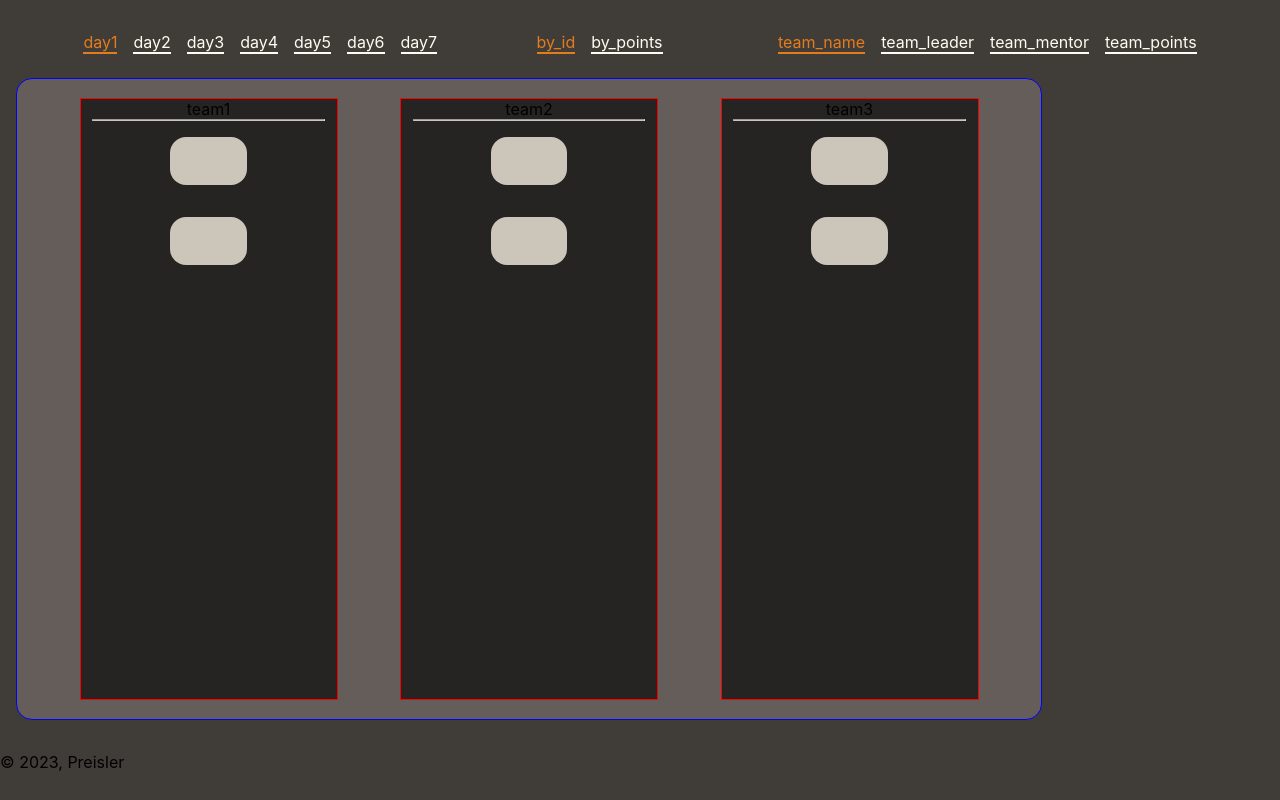
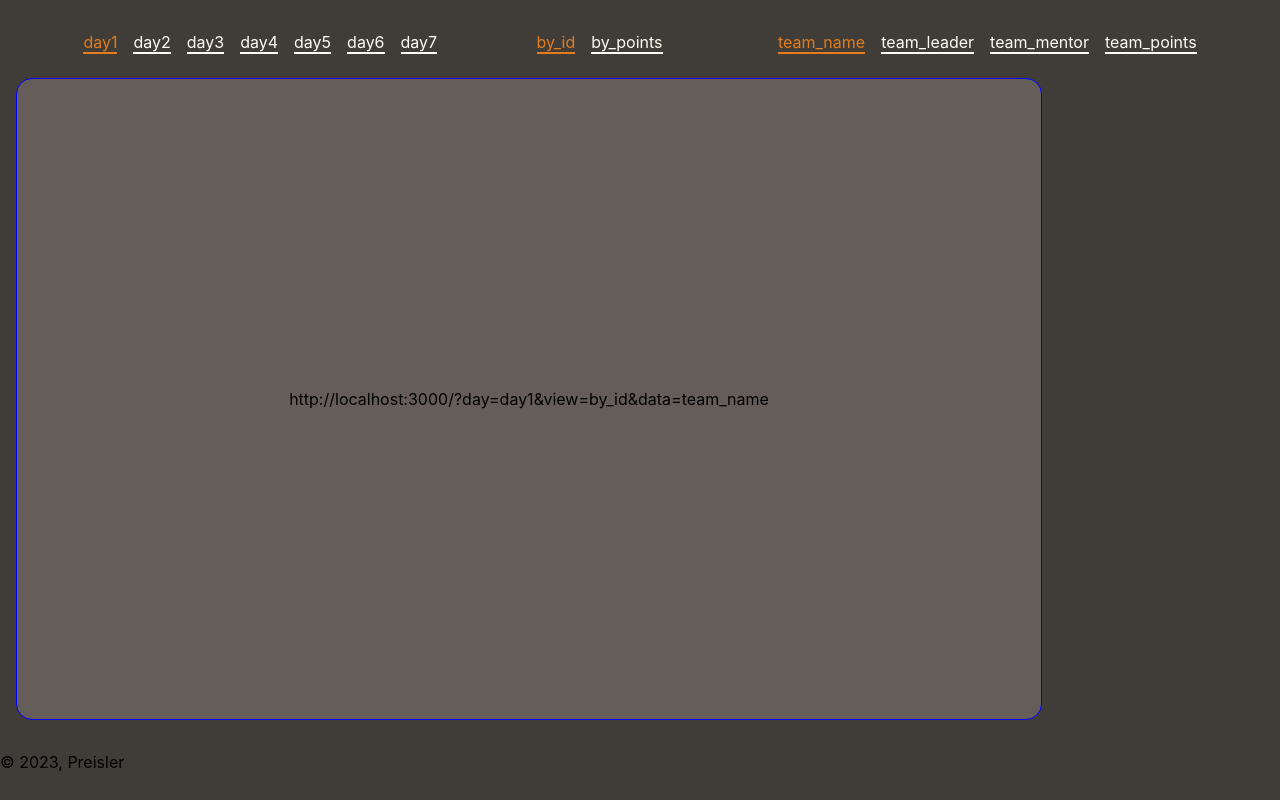
Before and after one commit to Preisler25/project_tree_front_end, a React (Create React App) app: page /home in a window 1280 px wide. Built offline with nearby package versions, Linux system fonts and the light colour scheme.

Commit message:
reworkin'

```diff
--- a/src/Pages/dailyPointPage.js
+++ b/src/Pages/dailyPointPage.js
@@ -5,20 +5,6 @@ import Footer from "../components/footer";
 import Navbar from "../components/navbar";
 
 const DailyPointPage = () => {
-
-    //initing states
-    //fetching back end for real data
-    const [all_teams, setAllTeams] = useState([
-        {
-            team_id: 1, team_name: "team1", team_leader: "leader1", team_mentor: "mentor1", tasks: [{ task_id: 1, task_point: 20, task_max: 30, task_is_done: false }, { task_id: 2, task_point: 30, task_max: 30, task_is_done: false }], team_points: "100"
-        },
-        {
-            team_id: 2, team_name: "team2", team_leader: "leader2", team_mentor: "mentor2", tasks: [{ task_id: 1, task_point: 20, task_max: 30, task_is_done: false }, { task_id: 2, task_point: 30, task_max: 30, task_is_done: true }], team_points: "100"
-        },
-        {
-            team_id: 3, team_name: "team3", team_leader: "leader3", team_mentor: "mentor3", tasks: [{ task_id: 1, task_point: 20, task_max: 30, task_is_done: true }, { task_id: 2, task_point: 30, task_max: 30, task_is_done: true }], team_points: "100"
-        }
-    ]);
 
     //feching back end for real data
     const [all_days, setAllDays] = useState(["day1", "day2", "day3", "day4", "day5", "day6", "day7"]);
@@ -32,11 +18,12 @@ const DailyPointPage = () => {
     const [all_data, setAllData] = useState(["team_name", "team_leader", "team_mentor", "team_points"]);
     const [data, setData] = useState(all_data[0]);
 
+    let url = `http://localhost:3000/?day=${day}&view=${view}&data=${data}`;
 
     return (
         <div className="main-cont">
             <Navbar day={day} setDay={setDay} all_days={all_days} view={view} setView={setView} all_views={all_views} data={data} setData={setData} all_data={all_data} />
-            <Body teams={all_teams} setTeams={setAllTeams} />
+            <Body url={url} />
             <Footer />
         </div>
     );
--- a/src/components/body.js
+++ b/src/components/body.js
@@ -6,9 +6,10 @@ const Body = (params) => {
             <div>{/* body content */}</div>
             <div>{/* tasks */}</div>
             <div className='team-cont'>
-                {params.teams.map((team) => (
+                {params.url}
+                {/*params.teams.map((team) => (
                     <TeamCard key={team.team_id} team={team} teamHandler={params.setTeams} />
-                ))}
+                ))*/}
             </div>
         </div>
     );
```
